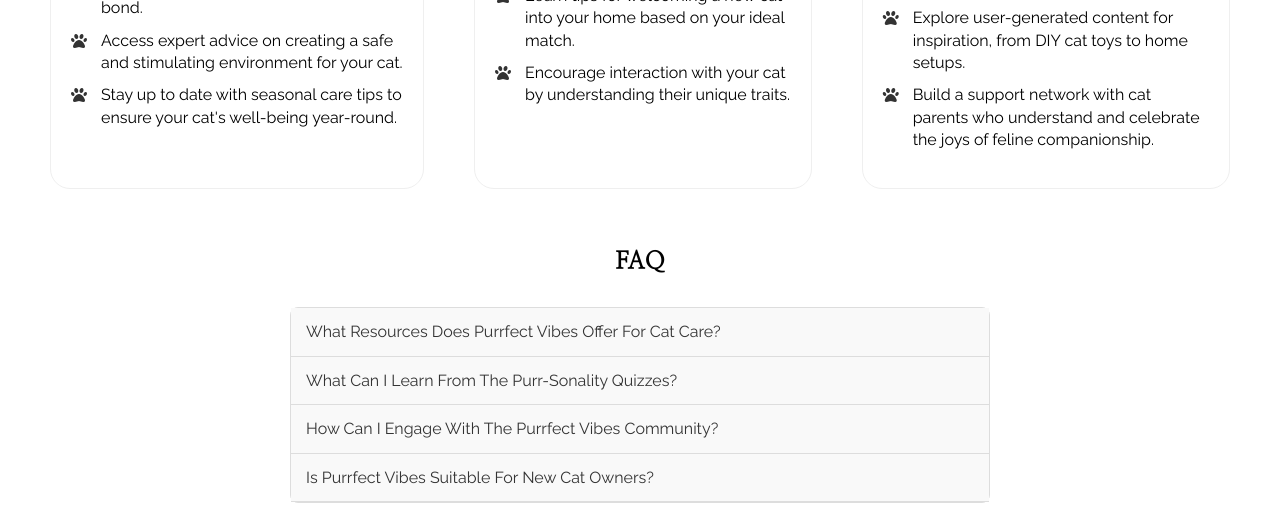
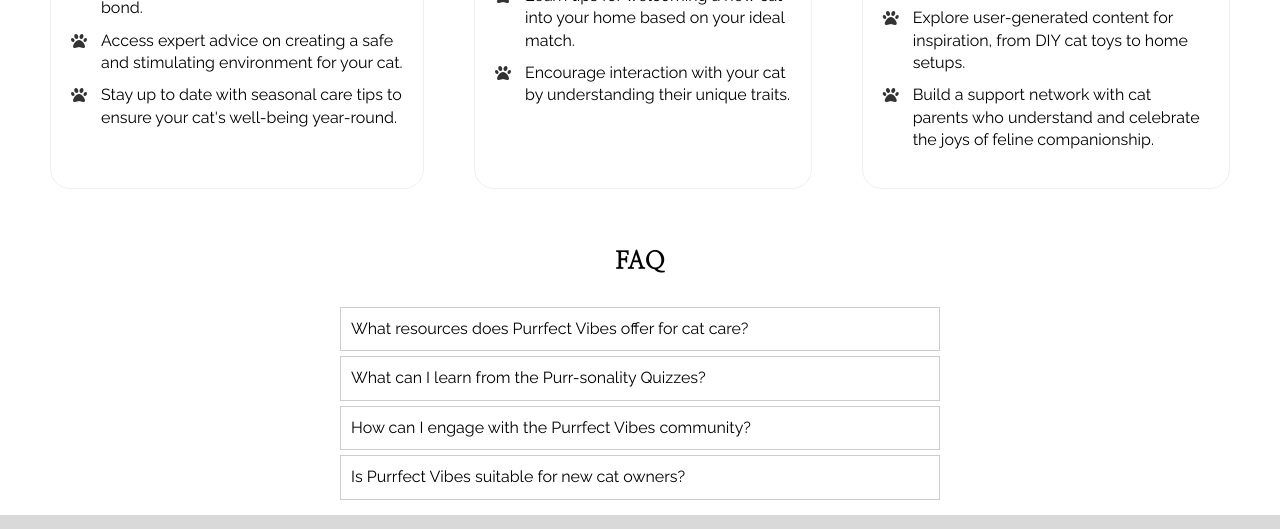
Before and after one commit to Arthur65524/COMM672_assignmentM13, a plain HTML site: page beginning/features.html in a window 1280 px wide. Shown: the part 833-1362 px from the top of the page. Drawn offline with nearby package versions, Linux system fonts and the light colour scheme.

Commit message:
third section complete commit

```diff
--- a/beginning/css/styles.css
+++ b/beginning/css/styles.css
@@ -334,45 +334,35 @@
     color: #333;
 }
 .accordion {
-    max-width: 700px;
+    width: 100%;
+    max-width: 600px;
     margin: 0 auto;
-    border: 1px solid #ddd;
-    border-radius: 8px;
-    margin-bottom: 30px;
   }
   .accordion-item {
-    border-bottom: 1px solid #ddd;
-    position: relative;
-}
-.accordion-checkbox {
-    display: none;
+    border: 1px solid #ccc;
+    margin: 5px 0;
   }
   .accordion-header {
-    display: block;
-    background-color: #f9f9f9;
-    color: #333;
+    padding: 10px;
     cursor: pointer;
-    padding: 15px;
-    text-transform: capitalize;
-    transition: background-color 0.3s;
-}
-.accordion-header:hover {
-    background-color: #eee;
   }
   .accordion-content {
-    max-height: 0;
-    overflow: hidden;
-    background-color: #fff;
-    padding: 0 15px;
-    transition: max-height 0.3s ease, padding 0.3s ease;
+    display: none; /* Hidden by default */
+    padding: 15px;
+    background-color: #f9f9f9;
   }
-.accordion-content p {
-    margin: 15px 0;
-}
-.accordion-checkbox:checked ~ .accordion-content {
-    max-height: 200px;
-    padding: 15px;
-}
+
+
+
+
+
+
+
+
+
+
+
+
 /**Contact**/
 .contact-container {
     display: flex;
--- a/beginning/features.html
+++ b/beginning/features.html
@@ -94,32 +94,25 @@
         <h2>FAQ</h2>
         <div class="accordion">
             <div class="accordion-item">
-              <input type="checkbox" id="question1" class="accordion-checkbox">
-              <label for="question1" class="accordion-header">What resources does Purrfect Vibes offer for cat care?</label>
+                <div class="accordion-header">What resources does Purrfect Vibes offer for cat care?</div>
                 <div class="accordion-content">
                     <p>We provide expert advice on feline health, behavior, and wellness, including tips on proper nutrition, grooming, and creating a safe, stimulating environment.</p>
                 </div>
             </div>
-
             <div class="accordion-item">
-              <input type="checkbox" id="question2" class="accordion-checkbox">
-              <label for="question2" class="accordion-header">What can I learn from the Purr-sonality Quizzes?</label>
+                <div class="accordion-header">What can I learn from the Purr-sonality Quizzes?</div>
                 <div class="accordion-content">
                     <p>Our quizzes help you discover which cat breed matches your personality, uncover fun traits about various breeds, and provide tips for welcoming a new cat into your home.</p>
                 </div>
             </div>
-
             <div class="accordion-item">
-              <input type="checkbox" id="question3" class="accordion-checkbox">
-              <label for="question3" class="accordion-header">How can I engage with the Purrfect Vibes community?</label>
+                <div class="accordion-header">How can I engage with the Purrfect Vibes community?</div>
                 <div class="accordion-content">
                     <p>You can join cat photo and video contests, share stories, participate in discussions, and connect with experts in our “Ask the Vet” Q&A section.</p>
                 </div>
             </div>
-
             <div class="accordion-item">
-              <input type="checkbox" id="question4" class="accordion-checkbox">
-              <label for="question4" class="accordion-header">Is Purrfect Vibes suitable for new cat owners?</label>
+                <div class="accordion-header">Is Purrfect Vibes suitable for new cat owners?</div>
                 <div class="accordion-content">
                     <p>Absolutely! Whether you’re a new cat parent or a lifelong enthusiast, our resources, quizzes, and community are designed to support and celebrate your love for cats.</p>
                 </div>
--- a/beginning/script/scripts.js
+++ b/beginning/script/scripts.js
@@ -1,3 +1,4 @@
+// About Page
 $(document).ready(function() {
     //Open Modal
     $('.open-modal').click(function() {
@@ -10,3 +11,15 @@
         $(this).closest('.modal').hide();
     })
 })
+
+// Features Page
+$(document).ready(function() {
+    $('.accordion-header').click(function() {
+        if ($(this).next('.accordion-content').is(':visible')) {
+            $(this).next('.accordion-content').slideUp();
+        } else {
+            $('.accordion-content').slideUp();
+            $(this).next('.accordion-content').slideDown();
+        }
+    });
+})
```
Lines whose indentation alone changed are shown as unchanged.
